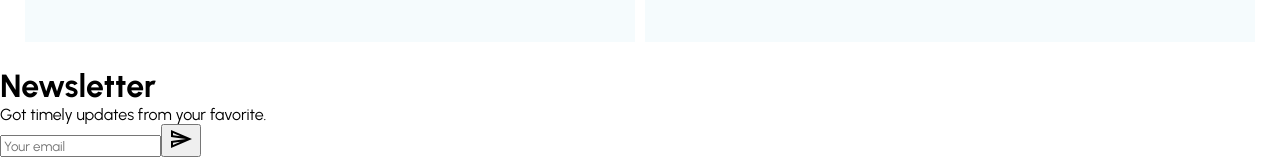
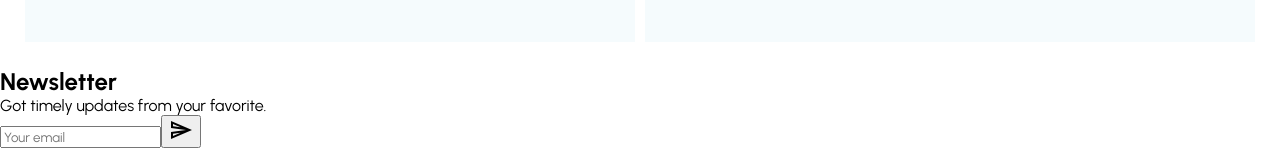
Before and after one commit to jayylw/MERN-Ecommerce-UI, a React (Create React App) app: page / in a window 1280 px wide. Shown: the part 2099-2256 px from the top of the page. Built offline with nearby package versions, Linux system fonts and the light colour scheme.

Commit message:
SPEC : Mac Sourcetree push test

```diff
--- a/src/components/Newletter.jsx
+++ b/src/components/Newletter.jsx
@@ -2,7 +2,7 @@ import { SendOutlined } from '@material-ui/icons';
 import styled from 'styled-components';
 
 const Container = styled.div``;
-const Title = styled.h1``;
+const Title = styled.h2``;
 const Desc = styled.div``;
 const InputContainer = styled.div``;
 const Input = styled.input``;
```
